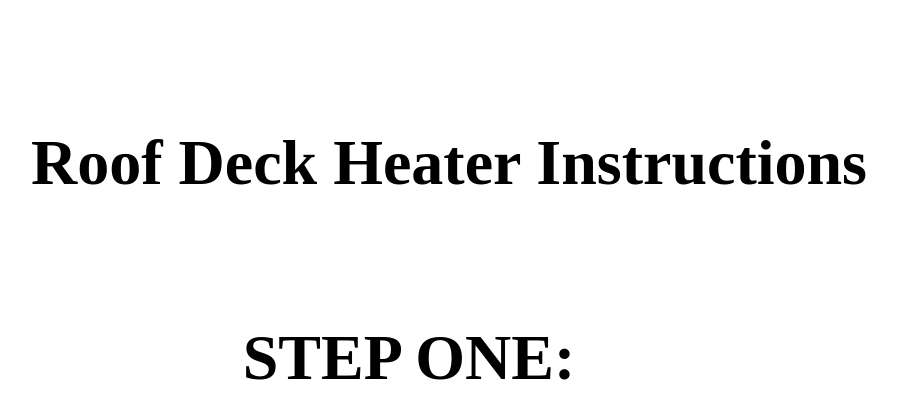
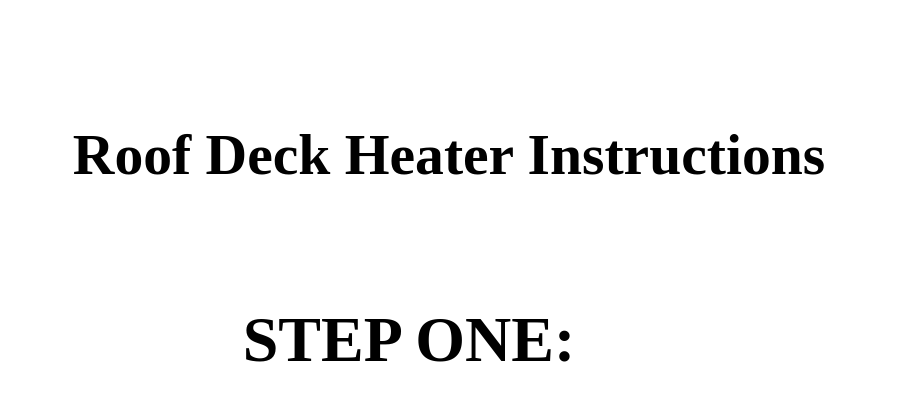
Before and after one commit to timrusin/MotoHeaters, a plain HTML site: page index.html in a window 1280 px wide. Shown: the part 1180-1588 px from the top of the page, without its empty margins (231-1128 px from the left). Drawn offline with Linux system fonts and the light colour scheme.

Commit message:
adjusting header text size

```diff
--- a/index.css
+++ b/index.css
@@ -28,7 +28,7 @@ Body {
 h1 {
     position: relative;
     top: -115px;
-    font-size: 5vw;
+    font-size: 4.5vw;
     left: 40px;
 }
 
```
Also changed, not shown: imgs/motowings.jpeg (added), 1 other file.
